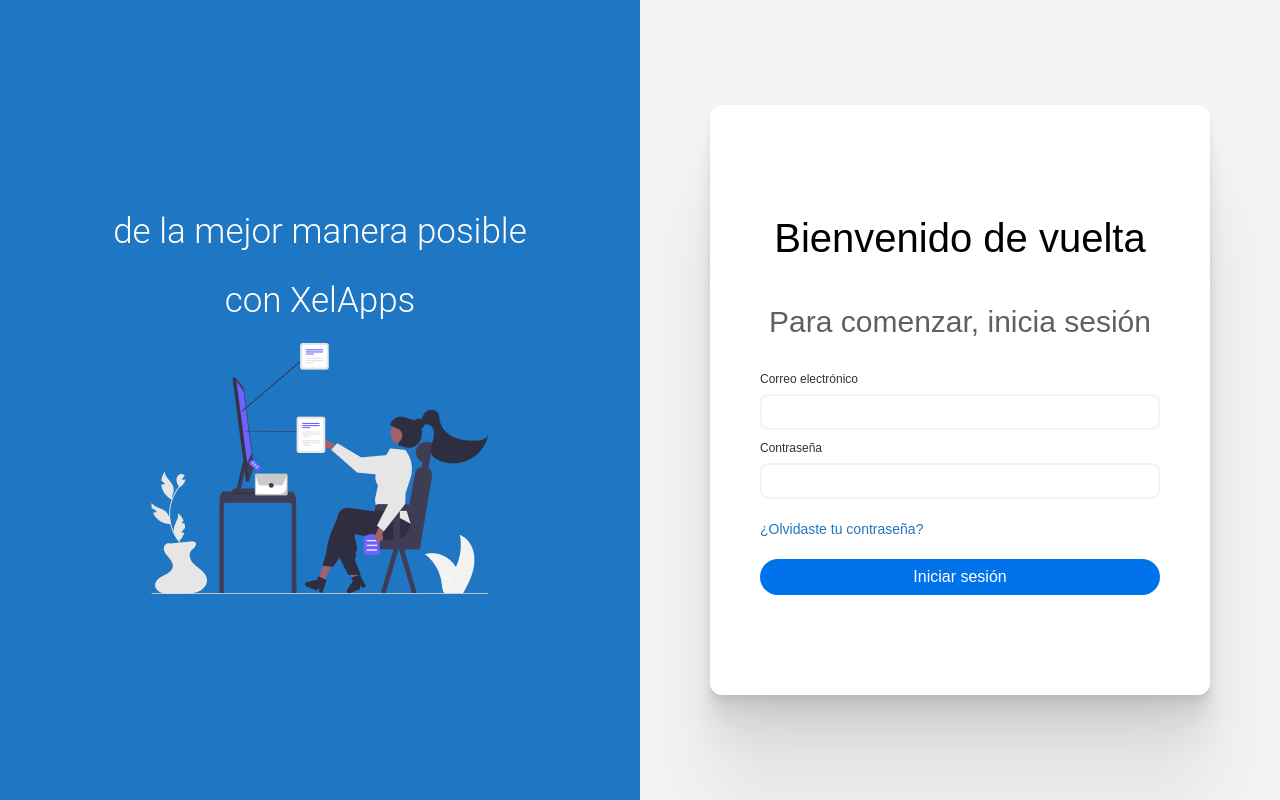
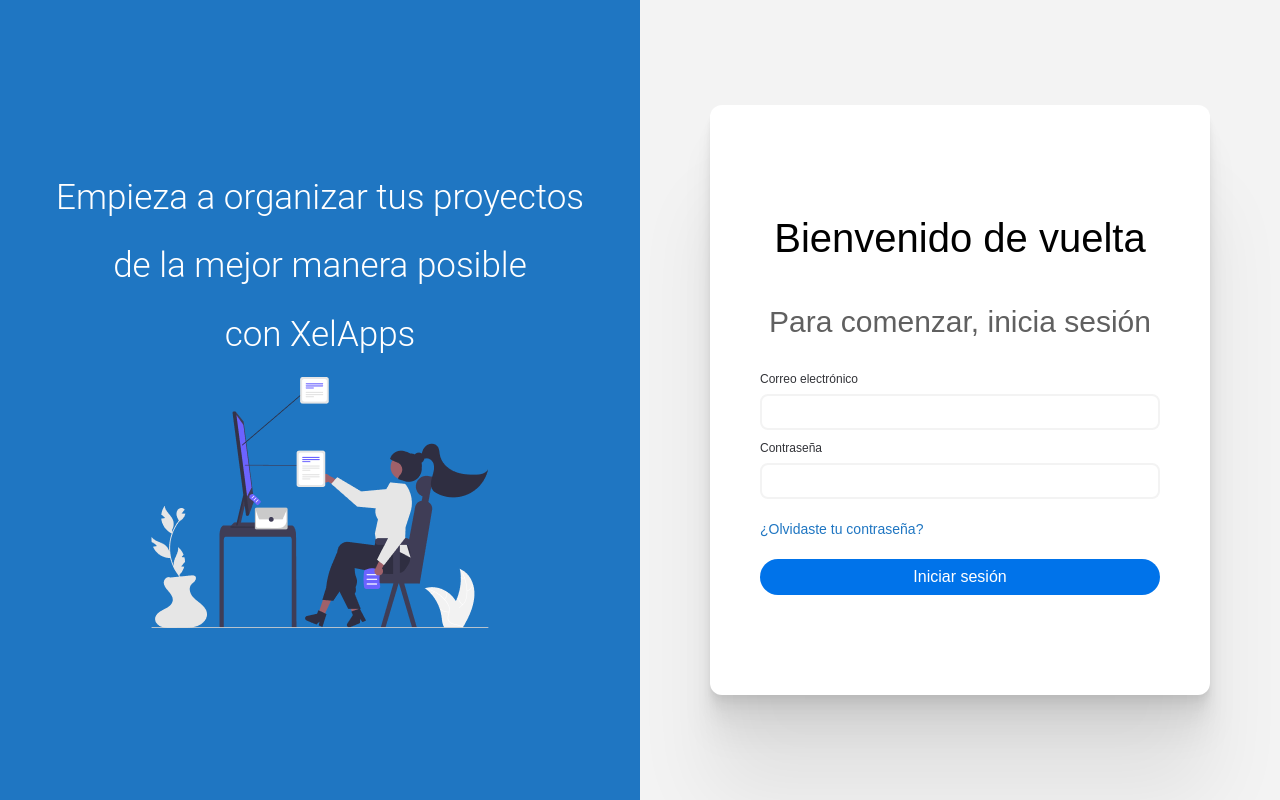
Before and after one commit to XelApps23/proyectosmuni, a Next.js app: page /login in a window 1280 px wide. Built offline with nearby package versions, Linux system fonts and the light colour scheme; no server answers.

Commit message:
Fixed text on login layout

```diff
--- a/pages/login.tsx
+++ b/pages/login.tsx
@@ -1,22 +1,34 @@
 /* eslint-disable @next/next/no-img-element */
-import React from 'react';
+import React from 'react'
 import Login from './login-form'
 
 const LayoutInicio: React.FC = () => {
   return (
     <div className="flex h-screen">
       <div className="w-1/2 bg-[#1F76C2] flex items-center justify-center">
-        <div className="flex flex-col justify-center items-center space-y-4 font-nunito-sans font-light" style={{color: 'white'}}>
-          <p className='text-center text-[2.734vw]'>de la mejor manera posible</p>
-          <p className='text-center text-[2.734vw]'>con XelApps</p>
-          <img className="max-w-[100%] h-auto" src="/login-images/login.png" alt="Imagen Login"/>
+        <div
+          className="flex flex-col justify-center items-center space-y-4 font-nunito-sans font-light"
+          style={{ color: 'white' }}
+        >
+          <p className="text-center text-[2.734vw]">
+            Empieza a organizar tus proyectos
+          </p>
+          <p className="text-center text-[2.734vw]">
+            de la mejor manera posible
+          </p>
+          <p className="text-center text-[2.734vw]">con XelApps</p>
+          <img
+            className="max-w-[100%] h-auto"
+            src="/login-images/login.png"
+            alt="Imagen Login"
+          />
         </div>
       </div>
       <div className="w-1/2 flex items-center justify-center bg-[#F3F3F3]">
         <Login></Login>
       </div>
     </div>
-  );
-};
+  )
+}
 
-export default LayoutInicio;
+export default LayoutInicio
```
